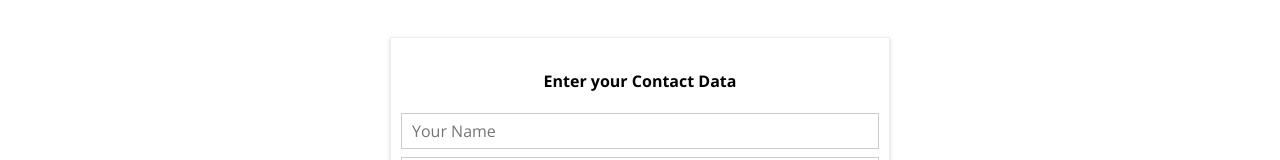
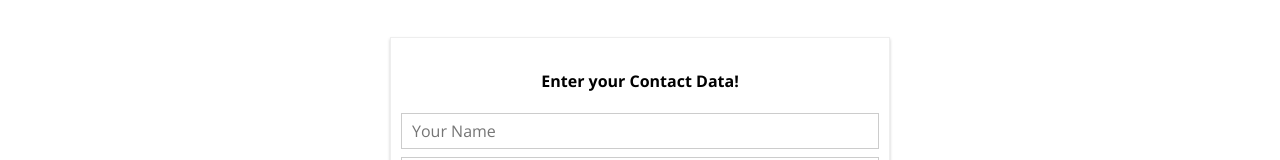
Before and after one commit to vanjasmiljkovic/burger-builder, a React app: page /checkout/contact-data in a window 1280 px wide. Shown: the part 781-941 px from the top of the page. Built offline with nearby package versions, Linux system fonts and the light colour scheme.

Commit message:
Added exclamation mark

```diff
--- a/src/containers/Checkout/ContactData/ContactData.js
+++ b/src/containers/Checkout/ContactData/ContactData.js
@@ -185,7 +185,7 @@ class ContactData extends Component {
         }
         return(
             <div className={classes.ContactData}>
-                <h4>Enter your Contact Data</h4>
+                <h4>Enter your Contact Data!</h4>
                 {form}
             </div>
         );
```
